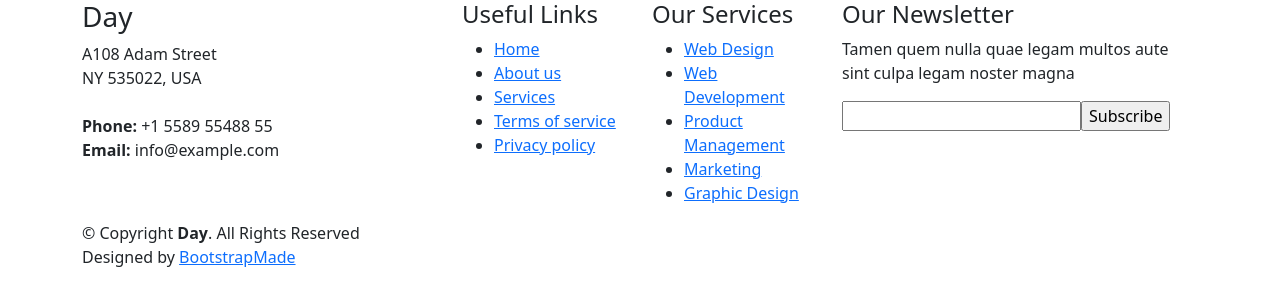
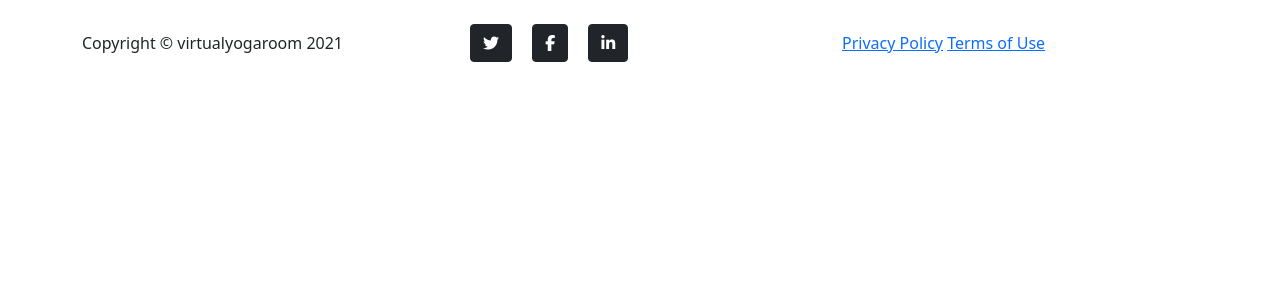
Before and after one commit to veraleitaodev/virtual-yoga-room, a Django app: template templates/base.html in a window 1280 px wide. Shown: the top 306 px of the page. Run offline with Django 3.2, Linux system fonts and the light colour scheme; the template is opened without the code that fills it, so the values that code supplies are empty; some libraries are stand-ins or nearby versions.

Commit message:
added footer and urls.py

```diff
--- a/templates/base.html
+++ b/templates/base.html
@@ -36,6 +36,7 @@
 
 
     {% block corejs %}
+        <script src="https://kit.fontawesome.com/fc05d49b22.js" crossorigin="anonymous"></script>
         <script src="https://cdn.jsdelivr.net/npm/bootstrap@5.0.0-beta1/dist/js/bootstrap.bundle.min.js" integrity="sha384-ygbV9kiqUc6oa4msXn9868pTtWMgiQaeYH7/t7LECLbyPA2x65Kgf80OJFdroafW" crossorigin="anonymous"></script>
     {% endblock %}
 
--- a/templates/includes/footer.html
+++ b/templates/includes/footer.html
@@ -1,74 +1,17 @@
-<!-- Footer -->
- <!-- ======= Footer ======= -->
-  <footer id="footer">
-    <div class="footer-top">
-      <div class="container">
-        <div class="row">
-
-          <div class="col-lg-4 col-md-6">
-            <div class="footer-info">
-              <h3>Day</h3>
-              <p>
-                A108 Adam Street <br>
-                NY 535022, USA<br><br>
-                <strong>Phone:</strong> +1 5589 55488 55<br>
-                <strong>Email:</strong> info@example.com<br>
-              </p>
-              <div class="social-links mt-3">
-                <a href="#" class="twitter"><i class="bx bxl-twitter"></i></a>
-                <a href="#" class="facebook"><i class="bx bxl-facebook"></i></a>
-                <a href="#" class="instagram"><i class="bx bxl-instagram"></i></a>
-                <a href="#" class="google-plus"><i class="bx bxl-skype"></i></a>
-                <a href="#" class="linkedin"><i class="bx bxl-linkedin"></i></a>
-              </div>
+ <!-- Footer-->
+<footer class="footer py-4">
+    <div class="container">
+        <div class="row align-items-center">
+            <div class="col-lg-4 text-lg-left">Copyright © virtualyogaroom 2021</div>
+            <div class="col-lg-4 my-3 my-lg-0">
+                <a class="btn btn-dark btn-social mx-2" href="#!"><i class="fab fa-twitter"></i></a>
+                <a class="btn btn-dark btn-social mx-2" href="#!"><i class="fab fa-facebook-f"></i></a>
+                <a class="btn btn-dark btn-social mx-2" href="#!"><i class="fab fa-linkedin-in"></i></a>
             </div>
-          </div>
-
-          <div class="col-lg-2 col-md-6 footer-links">
-            <h4>Useful Links</h4>
-            <ul>
-              <li><i class="bx bx-chevron-right"></i> <a href="#">Home</a></li>
-              <li><i class="bx bx-chevron-right"></i> <a href="#">About us</a></li>
-              <li><i class="bx bx-chevron-right"></i> <a href="#">Services</a></li>
-              <li><i class="bx bx-chevron-right"></i> <a href="#">Terms of service</a></li>
-              <li><i class="bx bx-chevron-right"></i> <a href="#">Privacy policy</a></li>
-            </ul>
-          </div>
-
-          <div class="col-lg-2 col-md-6 footer-links">
-            <h4>Our Services</h4>
-            <ul>
-              <li><i class="bx bx-chevron-right"></i> <a href="#">Web Design</a></li>
-              <li><i class="bx bx-chevron-right"></i> <a href="#">Web Development</a></li>
-              <li><i class="bx bx-chevron-right"></i> <a href="#">Product Management</a></li>
-              <li><i class="bx bx-chevron-right"></i> <a href="#">Marketing</a></li>
-              <li><i class="bx bx-chevron-right"></i> <a href="#">Graphic Design</a></li>
-            </ul>
-          </div>
-
-          <div class="col-lg-4 col-md-6 footer-newsletter">
-            <h4>Our Newsletter</h4>
-            <p>Tamen quem nulla quae legam multos aute sint culpa legam noster magna</p>
-            <form action="" method="post">
-              <input type="email" name="email"><input type="submit" value="Subscribe">
-            </form>
-
-          </div>
-
+            <div class="col-lg-4 text-lg-right">
+                <a class="mr-3" href="#!">Privacy Policy</a>
+                <a href="#!">Terms of Use</a>
+            </div>
         </div>
-      </div>
     </div>
-
-    <div class="container">
-      <div class="copyright">
-        &copy; Copyright <strong><span>Day</span></strong>. All Rights Reserved
-      </div>
-      <div class="credits">
-        <!-- All the links in the footer should remain intact. -->
-        <!-- You can delete the links only if you purchased the pro version. -->
-        <!-- Licensing information: https://bootstrapmade.com/license/ -->
-        <!-- Purchase the pro version with working PHP/AJAX contact form: https://bootstrapmade.com/day-multipurpose-html-template-for-free/ -->
-        Designed by <a href="https://bootstrapmade.com/">BootstrapMade</a>
-      </div>
-    </div>
-  </footer><!-- End Footer -->
+</footer>
--- a/virtual_yoga_room/urls.py
+++ b/virtual_yoga_room/urls.py
@@ -19,4 +19,5 @@ from django.urls import path, include
 urlpatterns = [
     path('admin/', admin.site.urls),
     path('accounts/', include('allauth.urls')),
+    path('', include('home.urls')),
 ]
```
Also changed, not shown: virtual_yoga_room/settings.py (+6 -1 lines).
